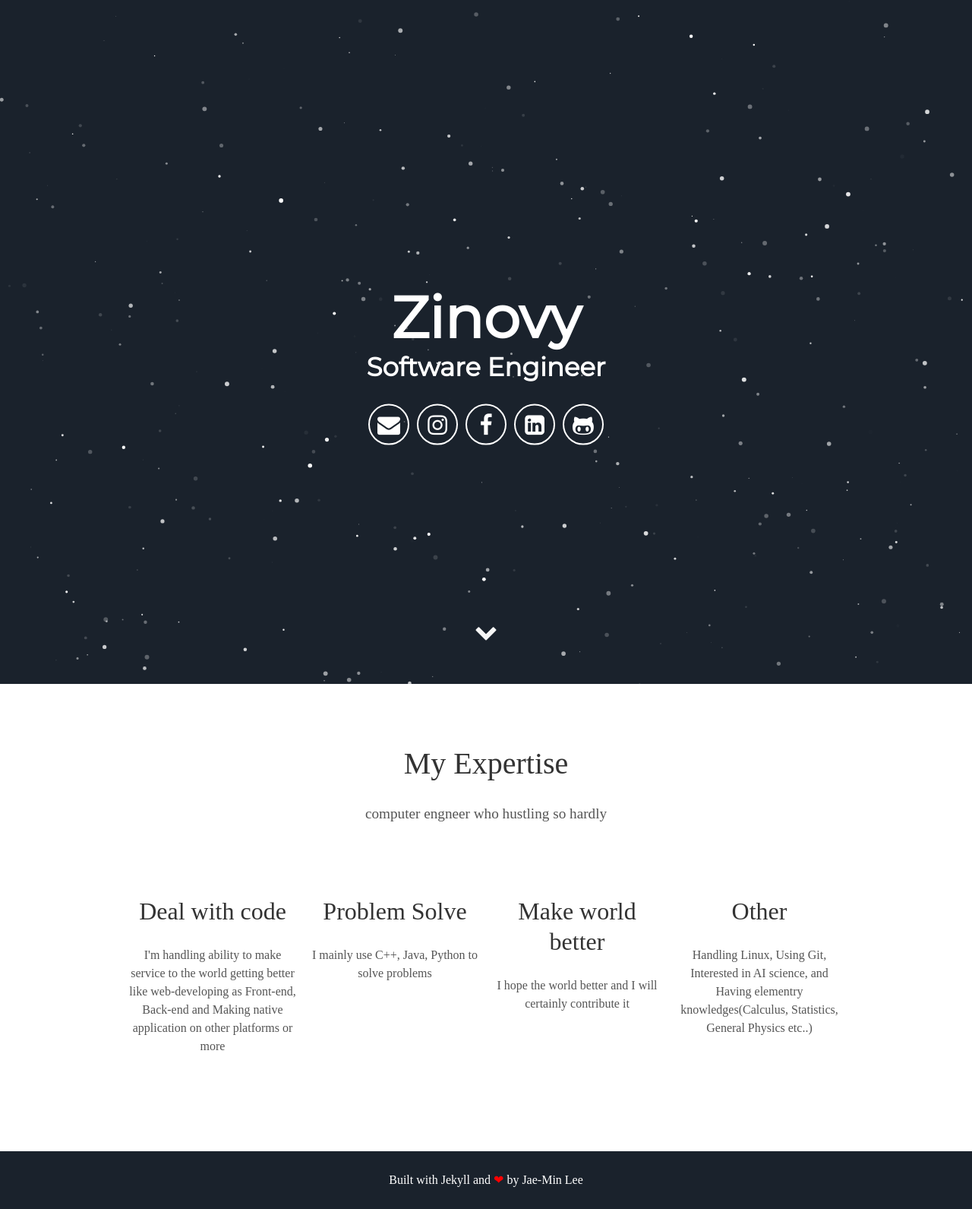
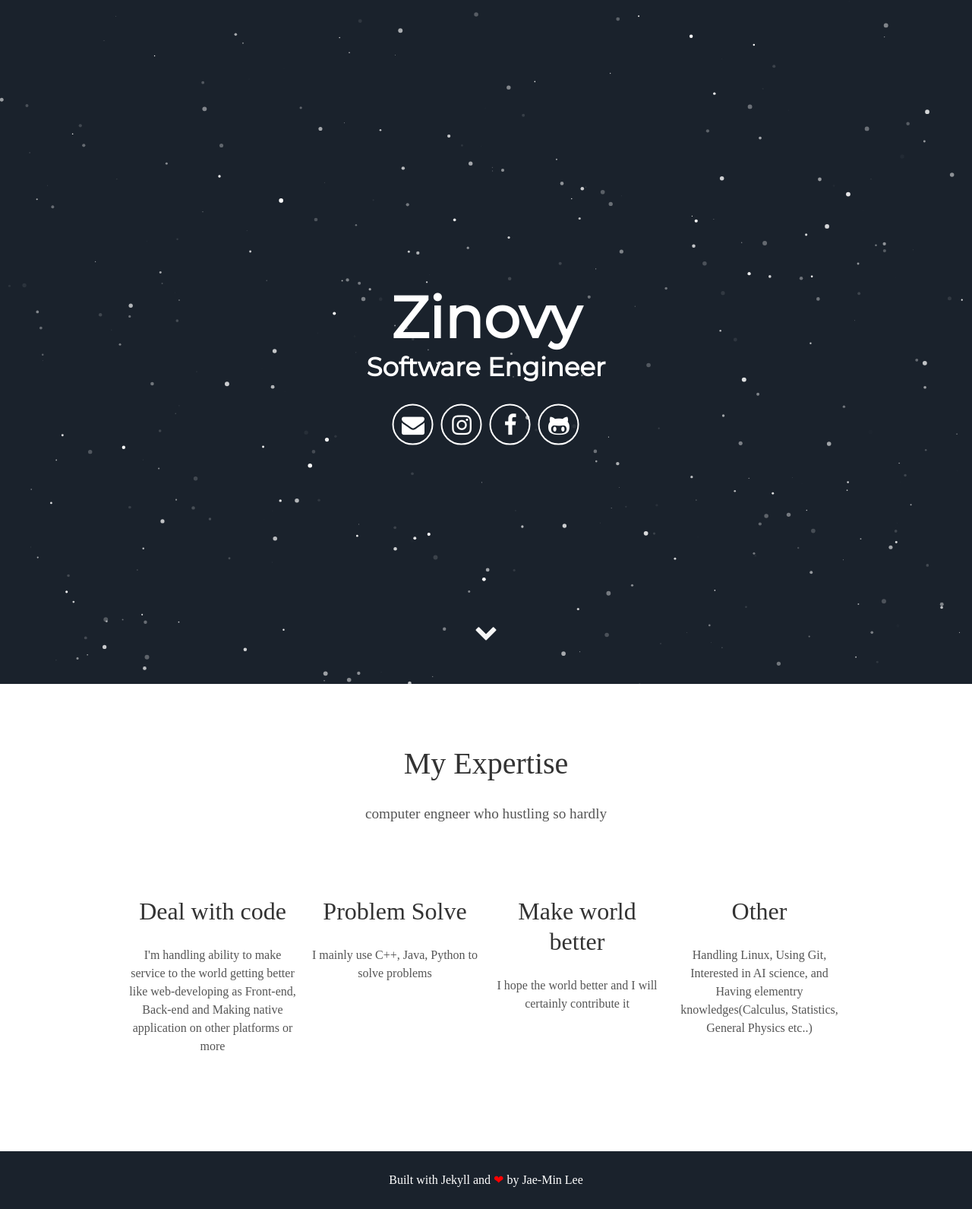
Before and after one commit to kozinovy/kozinovy.github.io, a Jekyll site: the page built from index.html, in a window 1280 px wide. Shown: the whole page at 76% size. Built offline with Jekyll 4.4.1, drawn with Linux system fonts in a browser that asks for light colours; some web fonts are replaced.

Commit message:
Update header.html

```diff
--- a/_includes/header.html
+++ b/_includes/header.html
@@ -5,11 +5,10 @@
         <span class="site-description">{{ site.user_title }}</span>
       </h1>
       <div class="header-icons">
-        <a aria-label="Send email" href="mailto:mauriurraco@gmail.com"><i class="icon fa fa-envelope"></i></a>
-        <a aria-label="My Instagram" target="_blank" href="https://www.instagram.com/mauriciourraco7"><i class="icon fa fa-instagram" aria-hidden="true"></i></a>
-        <a aria-label="My Facebook" target="_blank" href="https://www.facebook.com/mauricio.urraco"><i class="icon fa fa-facebook" aria-hidden="true"></i></a>
-        <a aria-label="My LinkedIn" target="_blank" href="https://www.linkedin.com/in/murraco"><i class="icon fa fa-linkedin-square" aria-hidden="true"></i></a>
-        <a aria-label="My Github" target="_blank" href="https://github.com/murraco"><i class="icon fa fa-github-alt" aria-hidden="true"></i></a>
+        <a aria-label="Send email" href="mailto:zinovyko@gmail.com"><i class="icon fa fa-envelope"></i></a>
+        <a aria-label="My Instagram" target="_blank" href="https://www.instagram.com/dlwoals_124/"><i class="icon fa fa-instagram" aria-hidden="true"></i></a>
+        <a aria-label="My Facebook" target="_blank" href="https://www.facebook.com/profile.php?id=100004096423367"><i class="icon fa fa-facebook" aria-hidden="true"></i></a>
+        <a aria-label="My Github" target="_blank" href="https://github.com/kozinovy"><i class="icon fa fa-github-alt" aria-hidden="true"></i></a>
       </div>
       <div class="header-links">
         <!-- <a class="link" href="#about" data-scroll>About Me</a> -->
```
